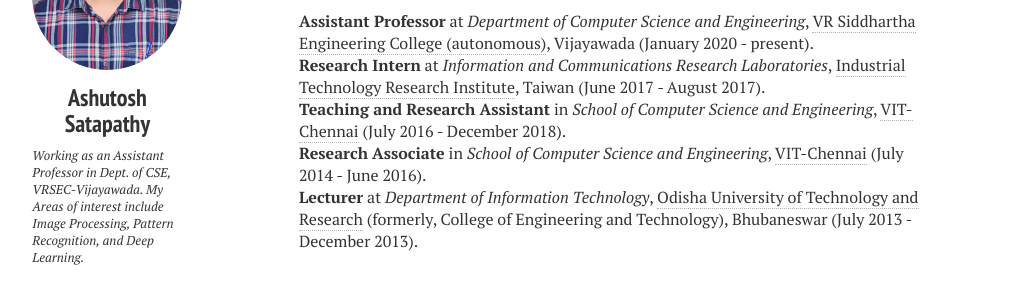
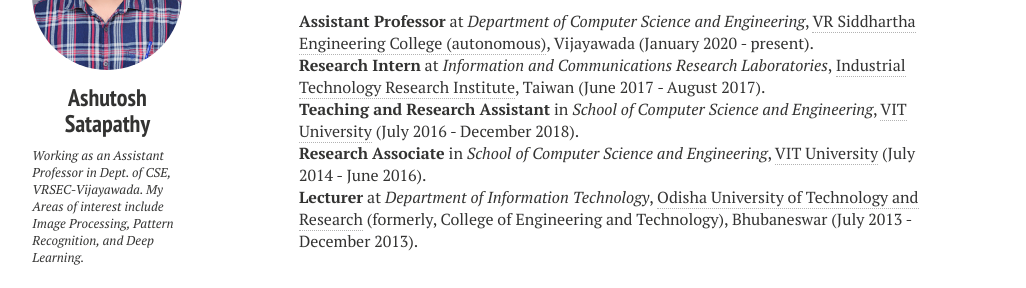
Before and after one commit to ashutoshsatapathy1990/ashutoshsatapathy1990.github.io, a Jekyll site: the page built from cv.md, in a window 1280 px wide. Shown: the part 206-494 px from the top of the page, without its empty margins (21-1047 px from the left). Built offline with Jekyll 4.4.1, drawn with Linux system fonts in a browser that asks for light colours; nearby versions of some CDN libraries.

Commit message:
Update cv.html

```diff
--- a/_layouts/cv.html
+++ b/_layouts/cv.html
@@ -47,8 +47,8 @@
     <p align="center" class=bottom-small><img src="{{ site.url }}/images/CV/business.png" alt="Work Experience" width="50" height="50"></p>
     <p align="left"><strong>Assistant Professor</strong> at <i>Department of Computer Science and Engineering</i>, <a href="https://www.vrsiddhartha.ac.in/" target="_blank">VR Siddhartha Engineering College (autonomous)</a>, Vijayawada (January 2020 - present).</p>
     <p align="left"><strong>Research Intern</strong> at <i>Information and Communications Research Laboratories</i>, <a href="https://www.itri.org.tw/english/" target="_blank">Industrial Technology Research Institute</a>, Taiwan (June 2017 - August 2017).</p>
-    <p align="left"><strong>Teaching and Research Assistant</strong> in <i>School of Computer Science and Engineering</i>, <a href="http://chennai.vit.ac.in/" target="_blank">VIT-Chennai</a> (July 2016 - December 2018).</p>
-    <p align="left"><strong>Research Associate</strong> in <i>School of Computer Science and Engineering</i>, <a href="http://chennai.vit.ac.in/" target="_blank">VIT-Chennai</a> (July 2014 - June 2016).</p>
+    <p align="left"><strong>Teaching and Research Assistant</strong> in <i>School of Computer Science and Engineering</i>, <a href="http://chennai.vit.ac.in/" target="_blank">VIT University</a> (July 2016 - December 2018).</p>
+    <p align="left"><strong>Research Associate</strong> in <i>School of Computer Science and Engineering</i>, <a href="http://chennai.vit.ac.in/" target="_blank">VIT University</a> (July 2014 - June 2016).</p>
     <p align="left" class="bottom-three"><strong>Lecturer</strong> at <i>Department of Information Technology</i>, <a href="https://outr.ac.in/" target="_blank">Odisha University of Technology and Research</a> (formerly, College of Engineering and Technology), Bhubaneswar (July 2013 -  December 2013).</p>
 
     <p align="center" class=bottom-small><img src="{{ site.url }}/images/CV/study2.png" alt="Education" width="50" height="50"></p>
```
